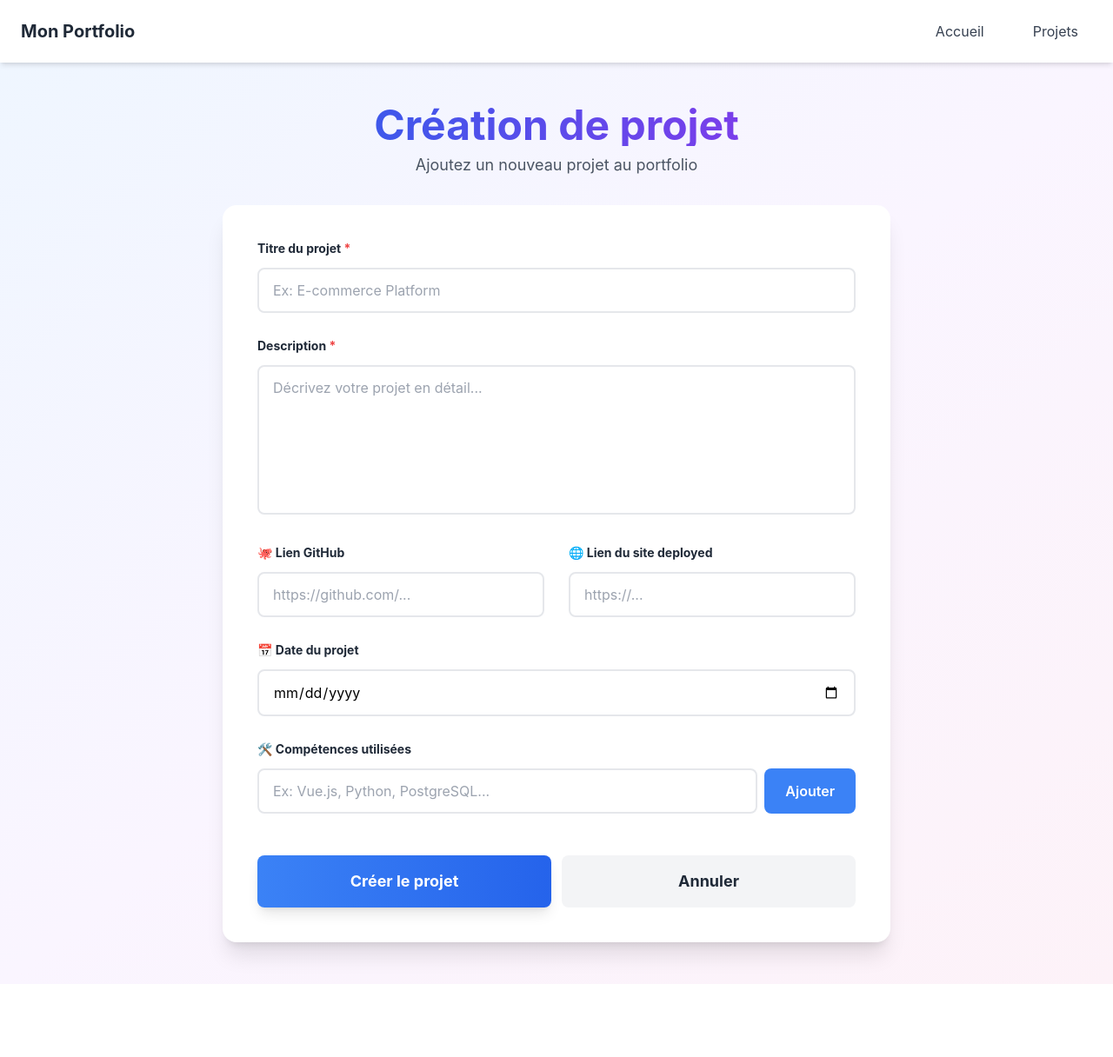
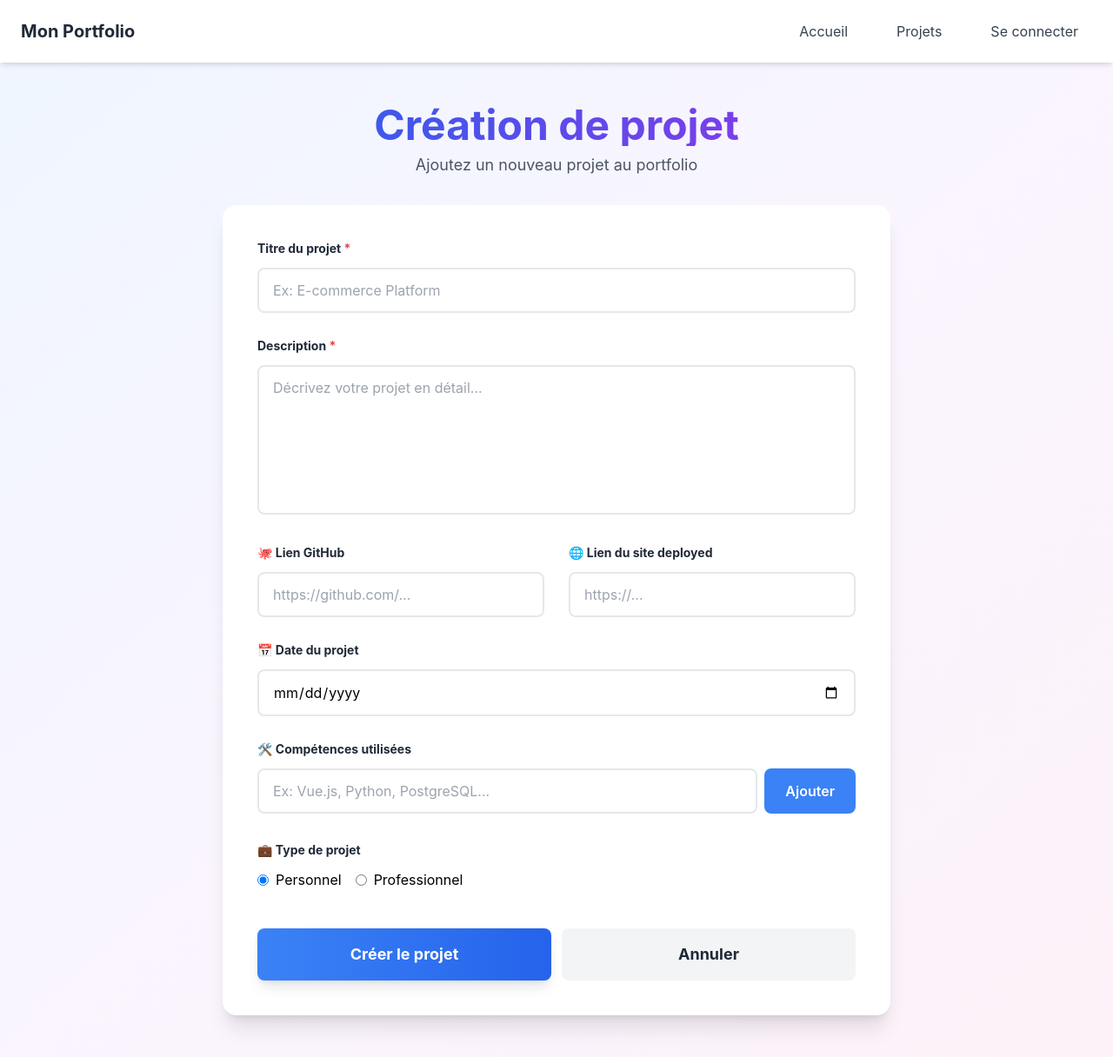
Before and after one commit to rassatl/Portfolio, a Vue app in the folder packages/frontend/: page /projets/nouveau in a window 1280 px wide. Shown: the whole page at 87% size. Before the commit the page ends 1132 px from the top, so only its background shows below. Built offline with nearby package versions, Linux system fonts and the light colour scheme.

Commit message:
merge et ajout connexion

```diff
--- a/packages/frontend/src/components/Navigation.vue
+++ b/packages/frontend/src/components/Navigation.vue
@@ -1,32 +1,46 @@
 <script setup>
-import { RouterLink, useRoute } from 'vue-router'
-import { ref, onMounted, watch, computed } from 'vue'
+import { RouterLink, useRoute, useRouter } from 'vue-router'
+import { ref, onMounted, watch, onBeforeUnmount } from 'vue'
 
 const route = useRoute()
 const usernameFromStorage = ref(null)
 
-const username = computed(() => {
-  return localStorage.getItem('username')
-})
+// helper to refresh username reactive ref from localStorage
+function refreshUsername() {
+  usernameFromStorage.value = localStorage.getItem('username')
+}
 
 // Surveiller les changements de route
 watch(() => route.path, () => {
-  usernameFromStorage.value = localStorage.getItem('username')
+  refreshUsername()
 })
 
 onMounted(() => {
   // Récupérer le username du localStorage au chargement
-  usernameFromStorage.value = localStorage.getItem('username')
+  refreshUsername()
+  // Écouter les changements de localStorage (autres onglets)
+  window.addEventListener('storage', refreshUsername)
+  // Écouter les changements d'auth dans le même onglet
+  window.addEventListener('auth-changed', refreshUsername)
+})
+
+onBeforeUnmount(() => {
+  window.removeEventListener('storage', refreshUsername)
+  window.removeEventListener('auth-changed', refreshUsername)
 })
 
 const isActive = (name) => route.name === name
+
+const router = useRouter()
 
 function logout() {
   // Supprimer les données de la session
   localStorage.removeItem('user_id')
   localStorage.removeItem('username')
-  // Rediriger vers login
-  window.location.href = '/login'
+  // Notifier les composants dans le même onglet
+  window.dispatchEvent(new Event('auth-changed'))
+  // Navigation SPA vers login
+  router.push('/login')
 }
 </script>
 
@@ -38,8 +52,8 @@ function logout() {
                 <div class="text-xl font-bold text-gray-800">
                   Mon Portfolio
                 </div>
-          <div v-if="username" class="text-sm text-gray-600">
-            Bonjour <span class="font-semibold text-blue-600">{{ username }}</span> 👋
+                <div v-if="usernameFromStorage" class="text-sm text-gray-600">
+                  Bonjour <span class="font-semibold text-blue-600">{{ usernameFromStorage }}</span> 👋
                 </div>
               </div>
         <div class="flex gap-6 items-center">
@@ -61,10 +75,20 @@ function logout() {
           >
             Projets
           </RouterLink>
+          <RouterLink
+            v-if="!usernameFromStorage"
+            to="/login"
+            class="px-4 py-2 rounded-lg transition-colors duration-200"
+            :class="isActive('login')
+              ? 'bg-blue-500 text-white'
+              : 'text-gray-700 hover:bg-gray-100'"
+          >
+            Se connecter
+          </RouterLink>
 
           <!-- Bouton de déconnexion si connecté -->
           <button
-            v-if="username"
+            v-if="usernameFromStorage"
             @click="logout"
             class="px-4 py-2 bg-red-500 text-white rounded-lg hover:bg-red-600 transition-colors duration-200 text-sm font-medium"
           >
--- a/packages/frontend/src/components/ProjectCard.vue
+++ b/packages/frontend/src/components/ProjectCard.vue
@@ -89,6 +89,16 @@ async function deleteProject() {
 
     <div class="flex justify-between items-start mb-3 gap-4">
       <h2 class="text-2xl font-bold text-gray-800 flex-1">{{ project.title }}</h2>
+      <div class="ml-4 flex items-center gap-2 text-sm">
+        <span
+          :class="[
+            'px-2 py-1 rounded-full font-semibold',
+            project.type === 'professionnel' ? 'bg-purple-100 text-purple-800' : 'bg-teal-100 text-teal-800'
+          ]"
+        >
+          {{ project.type === 'professionnel' ? 'Professionnel' : 'Personnel' }}
+        </span>
+      </div>
       <div class="flex items-center gap-2 whitespace-nowrap">
         <span class="text-sm text-gray-500 font-semibold">
           {{ formatDate(project.date) }}
--- a/packages/frontend/src/views/CreateProjectView.vue
+++ b/packages/frontend/src/views/CreateProjectView.vue
@@ -126,6 +126,21 @@
           </div>
         </div>
 
+        <!-- Type de projet -->
+        <div class="mb-7">
+          <label class="block text-sm font-bold text-gray-800 mb-3">💼 Type de projet</label>
+          <div class="flex items-center gap-4">
+            <label class="flex items-center gap-2">
+              <input type="radio" v-model="form.type" value="personnel" class="form-radio" />
+              <span>Personnel</span>
+            </label>
+            <label class="flex items-center gap-2">
+              <input type="radio" v-model="form.type" value="professionnel" class="form-radio" />
+              <span>Professionnel</span>
+            </label>
+          </div>
+        </div>
+
         <!-- Messages -->
         <div v-if="successMessage" class="mb-6 p-4 bg-green-100 text-green-700 rounded-lg border border-green-300 font-semibold">
           ✓ {{ successMessage }}
@@ -170,6 +185,7 @@ const form = ref({
   lien_url: '',
   date_projet: '',
   experience_id: null,
+  type: 'personnel',
   skills: []
 })
 
--- a/packages/frontend/src/views/LoginView.vue
+++ b/packages/frontend/src/views/LoginView.vue
@@ -48,6 +48,9 @@ async function handleLogin() {
       // Stocker l'ID utilisateur en localStorage
       localStorage.setItem('user_id', data.user_id)
       localStorage.setItem('username', username.value)
+
+      // Notifier les autres composants dans le même onglet
+      window.dispatchEvent(new Event('auth-changed'))
 
       // Rediriger vers la page d'accueil
       router.push('/')
```
Also changed, not shown: 1 other file (tests, documents, lock files or other folders). Lines whose indentation alone changed are shown as unchanged.
